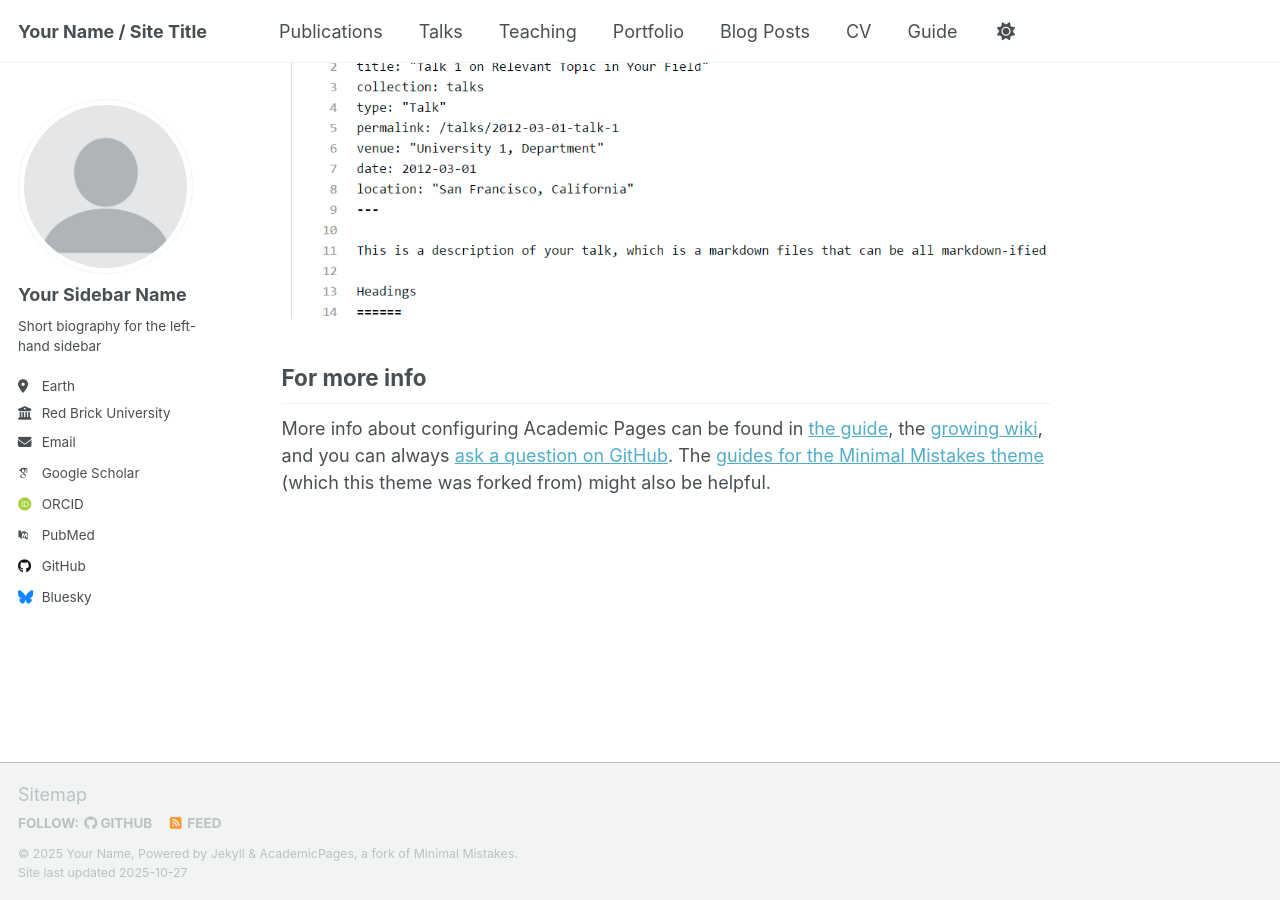
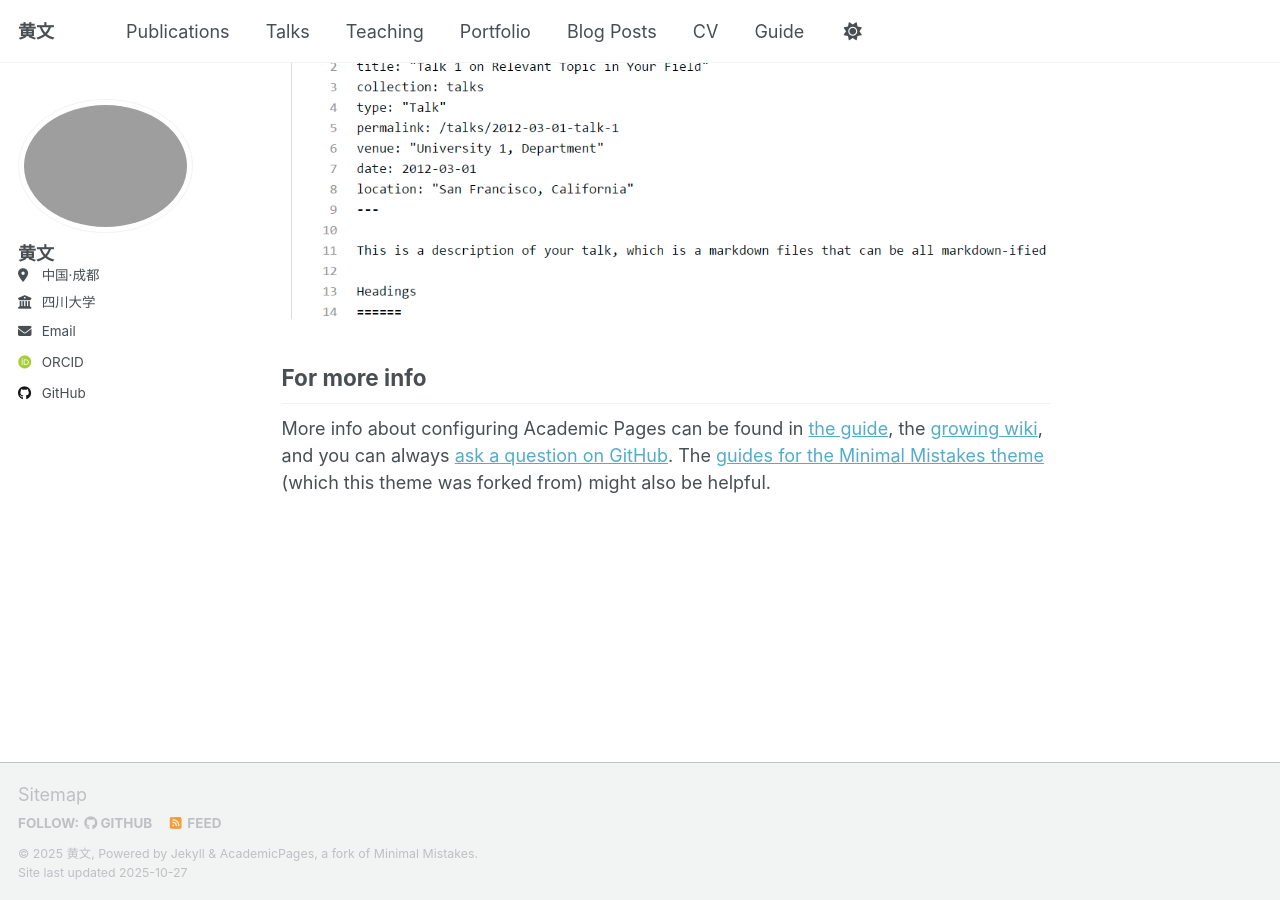
Before and after one commit to HuangWen92/HuangWen92.github.io, a Jekyll site: the page built from _pages/about.md, in a window 1280 px wide and 900 px high, scrolled down 2880 px. Built offline with Jekyll 4.4.1, drawn with Linux system fonts in a browser that asks for light colours; some web fonts are replaced; a script that is not in the unit is left out.

Commit message:
Update _config.yml

```diff
--- a/_config.yml
+++ b/_config.yml
@@ -9,38 +9,38 @@
 # Basic Site Settings
 locale                   : "en-US"
 site_theme               : "default" # Currently available options are "default", "air"
-title                    : "Your Name / Site Title"
+title                    : "黄文"
 title_separator          : "-"
-name                     : &name "Your Name"
-description              : &description "Your Name's academic portfolio"   # Update this with a general description of your site, this is the default if not overridden by a page
-url                      : https://academicpages.github.io # The base hostname & protocol for your site e.g. "https://[your GitHub username].github.io",
+name                     : &name "黄文"
+description              : &description "黄文的学术简介"   # Update this with a general description of your site, this is the default if not overridden by a page
+url                      : https://HuangWen92.github.io # The base hostname & protocol for your site e.g. "https://[your GitHub username].github.io",
                                                            # or if you already have some other page hosted on Github then use "https://[your GitHub username].github.io/[Your Repo Name]"
 baseurl                  : "" # the subpath of your site, e.g. "/blog"
-repository               : "academicpages/academicpages.github.io"
+repository               : "HuangWen92/HuangWen92.github.io"
 
 # Site Author - The following control what appear as part of the author content on the side bar.
 #               If a field is blank the icon and link will not appear, otherwise it will be shown.
 #               Additional customization can be done by editing /_includes/author-profile.html
 author:
   # Biographic information
-  avatar           : "profile.png"
-  name             : "Your Sidebar Name"
+  avatar           : "HuangWen.png"
+  name             : "黄文"
   pronouns         : # example: "she/her"
-  bio              : "Short biography for the left-hand sidebar"
-  location         : "Earth"
-  employer         : "Red Brick University"
+  bio              : # "Short biography for the left-hand sidebar"
+  location         : "中国·成都"
+  employer         : "四川大学"
   uri              : # URL
-  email            : "none@example.org"
+  email            : "562421007@qq.com"
 
   # Academic websites
   academia         : # URL
   arxiv            : # URL - Update with the correct link to your profile
-  googlescholar    : "https://scholar.google.com/citations?user=PS_CX0AAAAAJ"
+  googlescholar    : # "https://scholar.google.com/citations?user=PS_CX0AAAAAJ"
   inspire-hep      : # URL
   impactstory      : # URL
-  orcid            : "https://orcid.org/yourorcidurl"
+  orcid            : "https://orcid.org/0000-0001-7682-4354"
   semantic         : # URL
-  pubmed           : "https://www.ncbi.nlm.nih.gov/pubmed/?term=john+snow"
+  pubmed           : # "https://www.ncbi.nlm.nih.gov/pubmed/?term=john+snow"
   researchgate     : # URL
   scopus           : # URL
 
@@ -48,13 +48,13 @@ author:
   bitbucket        : # Username - Update with your username on the site
   codepen          : # Username
   dribbble         : # Username
-  github           : "academicpages"
+  github           : "https://github.com/HuangWen92"
   kaggle           : # Username
   stackoverflow    : # User number or user number and name (i.e., use "1" or "1/jeff-atwood")
 
   # Social media
   artstation       : # Username
-  bluesky          : "bsky.app" # Replace this with you Bluesky username
+  bluesky          : # "bsky.app" # Replace this with you Bluesky username
   facebook         : # Username
   flickr           : # Username
   foursquare       : # Username
```
